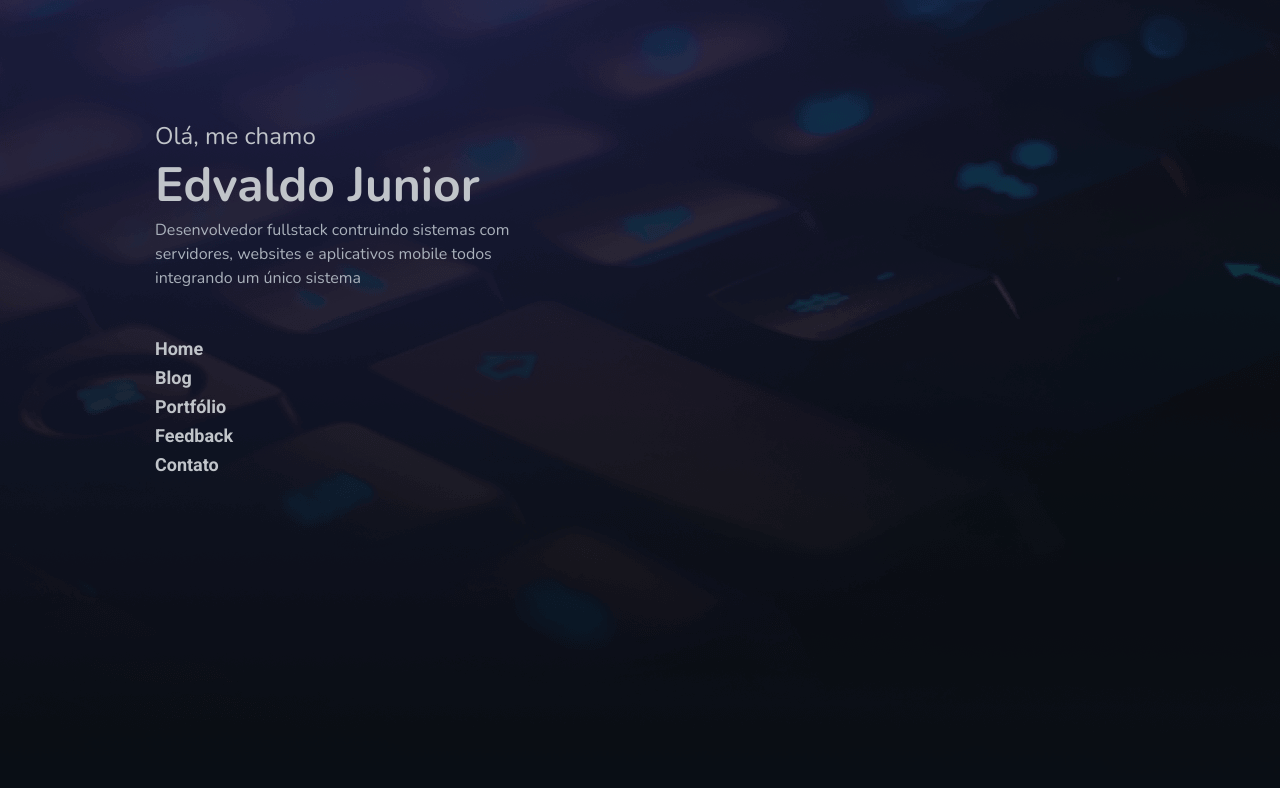
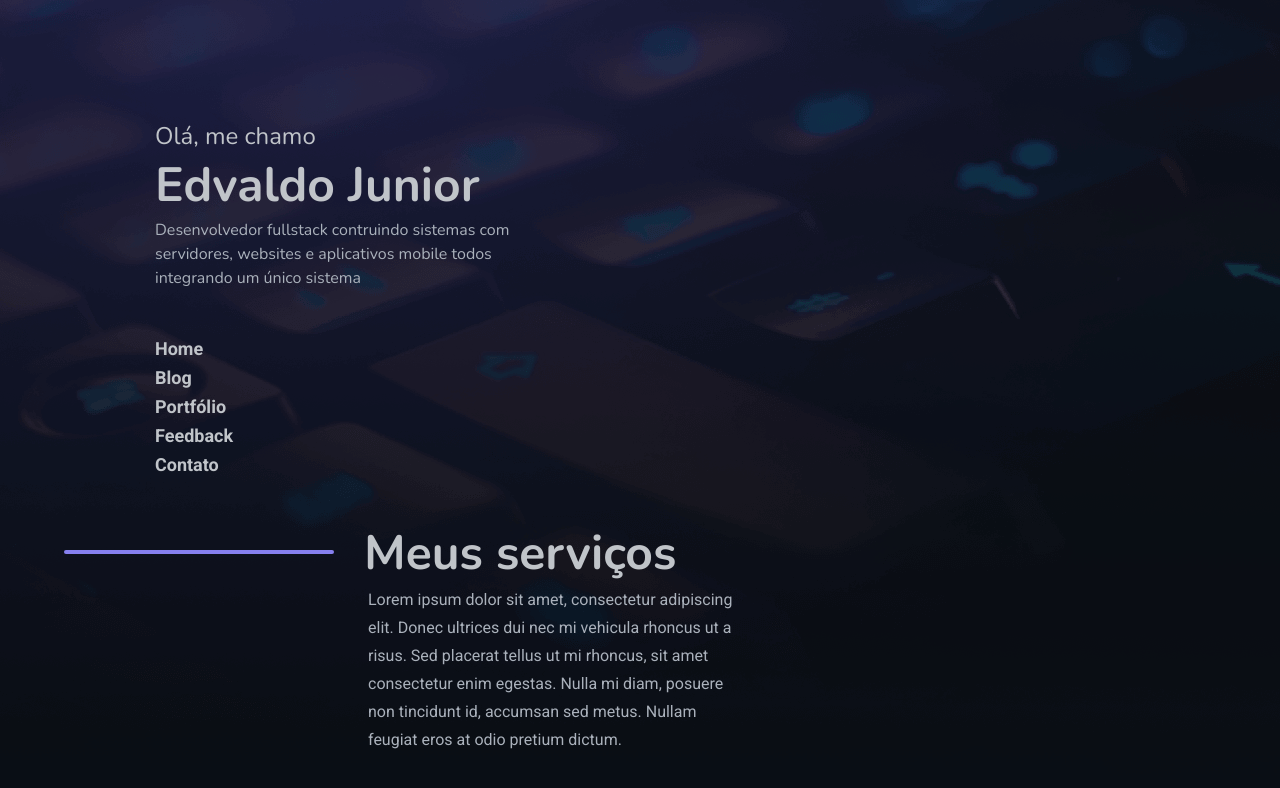
Before and after one commit to EddyPBR/eddypbr-website, a Next.js app: page / in a window 1280 px wide. Shown: the top 788 px of the page. Built offline with nearby package versions, Linux system fonts and the light colour scheme.

Commit message:
:package: Adicionando seção de services

```diff
--- a/src/pages/index.tsx
+++ b/src/pages/index.tsx
@@ -2,15 +2,17 @@ import Head from "next/head";
 
 import { Navbar } from "../components/Navbar";
 
-import { Header, Container } from "../styles/Home";
+import { Header, Services } from "../styles/Home";
 
 export default function Home() {
   return (
-    <Header>
+    <>
       <Head>
         <title>Início | EddyPBR</title>
       </Head>
-      <Container>
+
+      <Header>
+        <div>
           <main>
             <h1>
               <span>Olá, me chamo</span>
@@ -20,9 +22,22 @@ export default function Home() {
               Desenvolvedor fullstack contruindo sistemas com servidores, websites e aplicativos mobile todos integrando um único sistema
             </p>
           </main>
+          <Navbar />
+        </div>
+      </Header>
 
-        <Navbar />
-      </Container>
-    </Header>
+      <Services>
+        <div />
+        <article>
+          <h1>Meus serviços</h1>
+          <p>
+            Lorem ipsum dolor sit amet, consectetur adipiscing elit. Donec ultrices
+            dui nec mi vehicula rhoncus ut a risus. Sed placerat tellus ut mi rhoncus,
+            sit amet consectetur enim egestas. Nulla mi diam, posuere non tincidunt id,
+            accumsan sed metus. Nullam feugiat eros at odio pretium dictum.
+          </p>
+        </article>
+      </Services>
+    </>
   );
 }
--- a/src/styles/Home.tsx
+++ b/src/styles/Home.tsx
@@ -7,10 +7,9 @@ export const Header = styled.header`
   background-repeat: no-repeat;
   background-position: center;
   background-size: cover;
-`;
 
-export const Container = styled.div`
-  width: 100%;
+  > div {
+    width: 90vw;
     max-width: 97.0rem;
     margin: 0 auto;
 
@@ -33,4 +32,35 @@ export const Container = styled.div`
     > nav {
       margin-top: 4.8rem;
     }
+  }
 `;
+
+export const Services = styled.section`
+  width: 90vw;
+  max-width: 117rem;
+  margin: 0 auto;
+  margin-top: -28rem;
+
+  display: flex;
+  align-items: flex-start;
+  gap: 3.0rem;
+
+  > div {
+    width: 100%;
+    max-width: 27rem;
+    height: 0.4rem;
+    background-color: ${props => props.theme.colors.primary};
+    border-radius: 999px;
+    margin-top: 3rem
+  }
+
+  > article {
+    width: 100%;
+    max-width: 37rem;
+
+    > p {
+      line-height: 2.8rem;
+      margin-left: 0.4rem;
+    }
+  }
+`;
```
Lines whose indentation alone changed are shown as unchanged.
